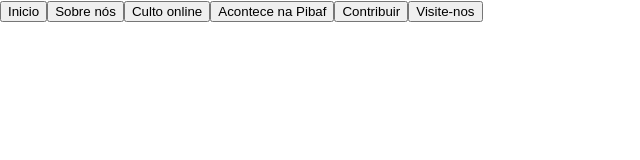
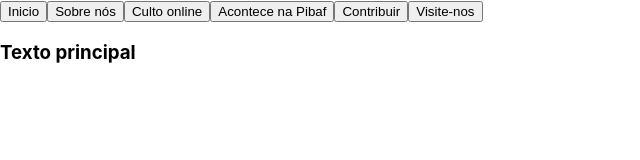
Before and after one commit to Dayvid-San/pibaf-website, a React (Create React App) app: page / in a window 1280 px wide. Shown: the top 160 px of the page, without its empty margins (0-640 px from the left). Built offline with nearby package versions, Linux system fonts and the light colour scheme.

Commit message:
feat: main component and home page added

```diff
--- a/src/App.js
+++ b/src/App.js
@@ -1,10 +1,10 @@
 import './App.css';
-import Navbars from './components/Navbars';
+import Home from './Pages/home';
 
 function App() {
   return (
     <>
-      <Navbars />
+      <Home />
     </>
   );
 }
--- /dev/null
+++ b/src/Pages/home.jsx
@@ -0,0 +1,15 @@
+import React from 'react';
+import Navbars from '../components/Navbars';
+import Main from '../components/Main/index';
+
+
+const Home = (props) => {
+  return (
+    <>
+      <Navbars />
+      <Main />
+    </>
+  )
+};
+
+export default Home;
--- /dev/null
+++ b/src/components/Main/index.jsx
@@ -0,0 +1,12 @@
+import React from 'react';
+
+
+const Main = (props) => {
+  return (
+    <h3>
+      Texto principal
+    </h3>
+  );
+};
+
+export default Main;
```
